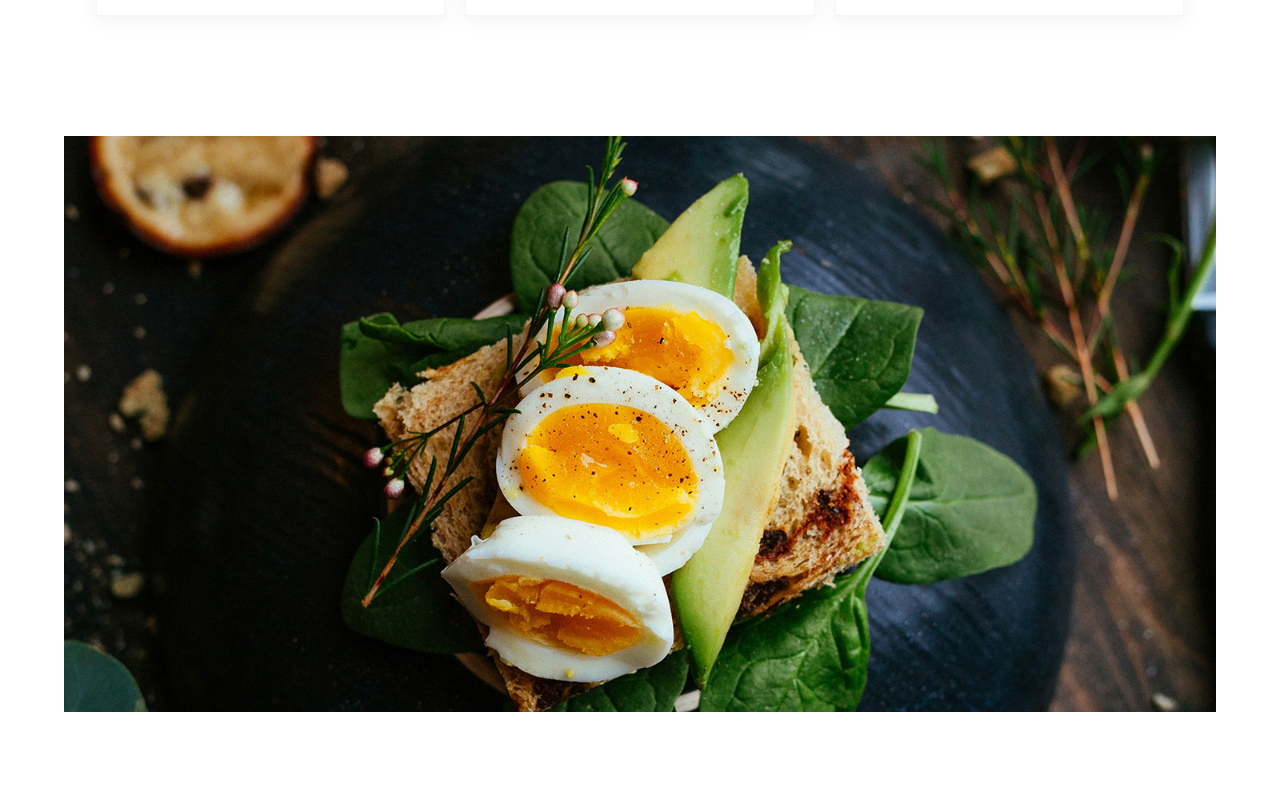
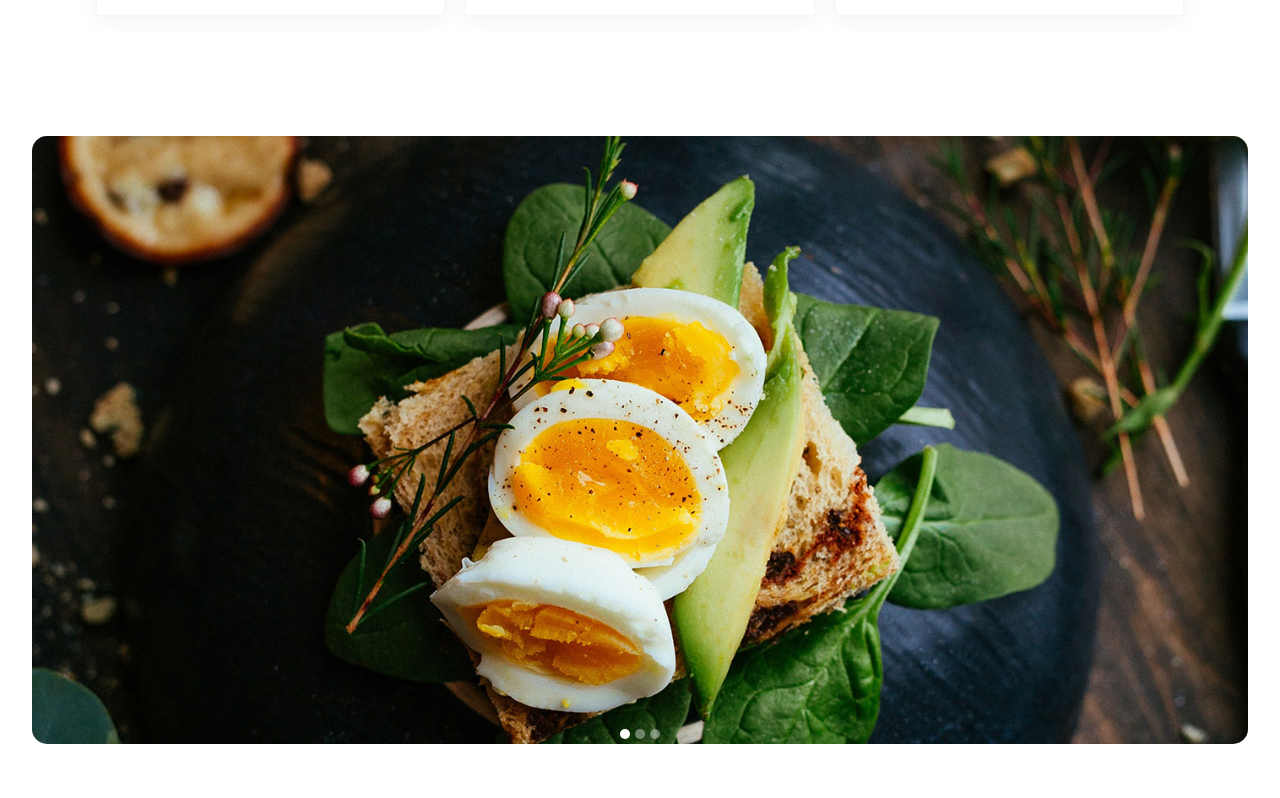
Before and after one commit to cey-t/catering-website, a React (Create React App) app: page / in a window 1280 px wide. Shown: the part 1560-2358 px from the top of the page. Built offline with nearby package versions, Linux system fonts and the light colour scheme.

Commit message:
Manuel slider implemented

```diff
--- a/src/pages/Home/About/About.js
+++ b/src/pages/Home/About/About.js
@@ -1,13 +1,49 @@
 import egg from "images/HomePage/egg.jpg";
-// import spagetti from "images/HomePage/spagetti.jpg";
-// import soup from "images/HomePage/soup.jpg";
+import spagetti from "images/HomePage/spagetti.jpg";
+import soup from "images/HomePage/soup.jpg";
+import { useState } from "react";
 import styles from "./About.module.scss";
 import ContextBox from "components/ContextBox/ContextBox";
-
+import classNames from "classnames";
 const About = () => {
+  const Images = [
+    {
+      id: 1,
+      src: egg,
+      alt: "egg",
+    },
+    {
+      id: 2,
+      src: soup,
+      alt: "soup",
+    },
+    { id: 3, src: spagetti, alt: "spagetti" },
+  ];
+  const [counter, setCounter] = useState(1);
+  const [activeDot, setActiveDot] = useState(Images[0].id);
+  const food = Images.filter((num) => num.id === counter)[0];
+  const handleSelectImage = (id) => {
+    setActiveDot(id);
+    setCounter(id);
+  };
   return (
     <section className={styles.aboutSection}>
-      <img src={egg} width={"100%"} alt="soup" />
+      <div className={styles.imageWrapper}>
+        <img src={food.src} width={"100%"} alt={food.alt} />
+
+        <div className={styles.dotContainer}>
+          {Images.map((image) => (
+            <div
+              key={image.id}
+              onClick={() => handleSelectImage(image.id)}
+              className={classNames(styles.sliderDot, {
+                [styles.activeDot]: activeDot === image.id,
+              })}
+            ></div>
+          ))}
+        </div>
+      </div>
+
       <div className={styles.aboutInfo}>
         <ContextBox
           span="Illud decore voluptaria has at."
--- a/src/pages/Home/About/About.module.scss
+++ b/src/pages/Home/About/About.module.scss
@@ -1,10 +1,9 @@
 .aboutSection {
-  width: 90%;
+  width: 95%;
   margin: auto;
   display: flex;
   flex-direction: column;
   gap: 60px;
-}
   .aboutInfo {
     display: flex;
     justify-content: center;
@@ -12,3 +11,31 @@
     width: 100%;
     text-align: -webkit-center;
   }
+  .dotContainer {
+    display: flex;
+    gap: 5px;
+    position: absolute;
+    bottom: 5px;
+    justify-content: center;
+    right: 0;
+    left: 0;
+  }
+  .imageWrapper {
+    width: 100%;
+    height: 100%;
+    display: flex;
+    position: relative;
+    border-radius: 15px;
+    overflow: hidden;
+  }
+  .sliderDot {
+    width: 10px;
+    height: 10px;
+    border-radius: 50%;
+    background-color: rgba(255, 255, 255, 0.4);
+    cursor: pointer;
+  }
+  .activeDot {
+    background-color: #ffffff;
+  }
+}
```
Lines whose indentation alone changed are shown as unchanged.
